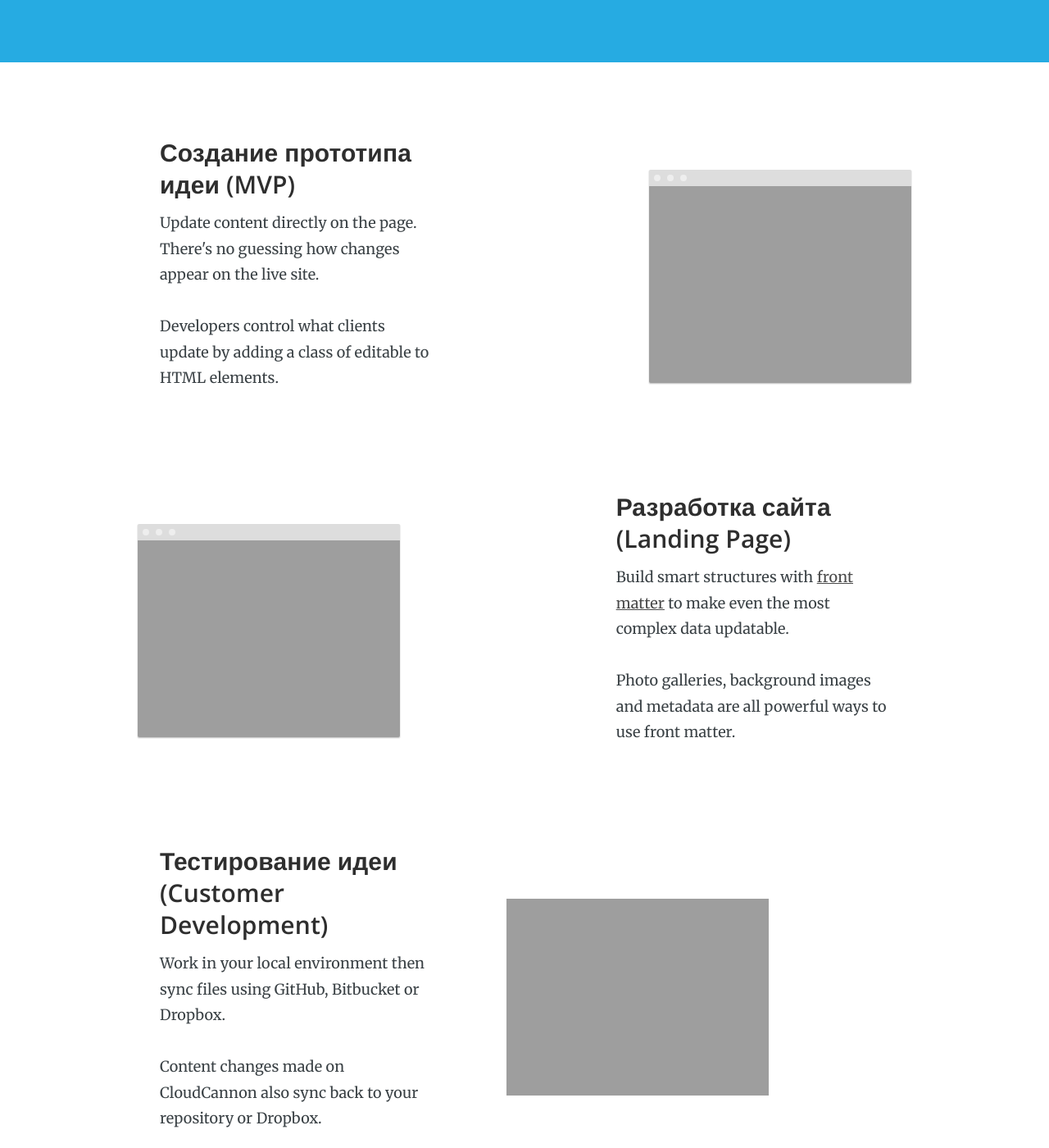
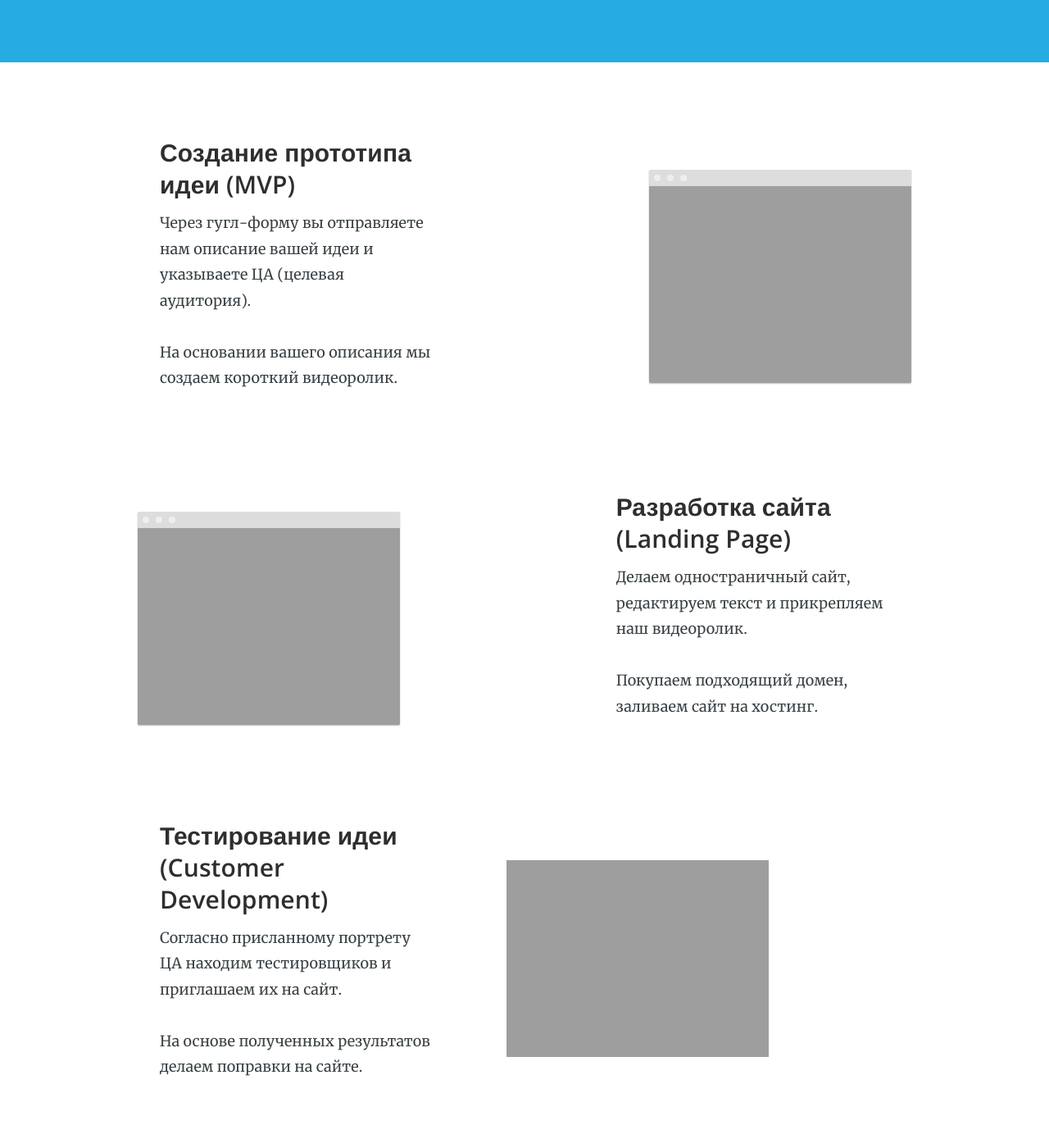
Before and after one commit to RakhimyanTim/enblabs.github.io, a Jekyll site: the page built from pages/index.html, in a window 1280 px wide and 1400 px high, scrolled down 442 px. Shown: the whole window at 82% size. Built offline with Jekyll 4.4.1, drawn with Linux system fonts in a browser that asks for light colours; nearby versions of some CDN libraries.

Commit message:
Update index.html

```diff
--- a/pages/index.html
+++ b/pages/index.html
@@ -23,9 +23,9 @@ sitemap:
 	<div class="container">
 		<div class="new-text">
 			<h3>Создание прототипа идеи (MVP)</h3>
-			<p>Update content directly on the page. There's no guessing how changes appear on the live site.</p>
+			<p>Через гугл-форму вы отправляете нам описание вашей идеи и указываете ЦА (целевая аудитория).</p>
 
-			<p>Developers control what clients update by adding a class of editable to HTML elements.</p>
+			<p>На основании вашего описания мы создаем короткий видеоролик.</p>
 		</div>
 		<div class="new-image">
 			<div>
@@ -39,9 +39,9 @@ sitemap:
 	<div class="container">
 		<div class="new-text">
 			<h3>Разработка сайта (Landing Page)</h3>
-			<p>Build smart structures with <a href="https://jekyllrb.com/docs/frontmatter/">front matter</a> to make even the most complex data updatable.</p>
+			<p>Делаем одностраничный сайт, редактируем текст и прикрепляем наш видеоролик.</p>
 
-			<p>Photo galleries, background images and metadata are all powerful ways to use front matter.</p>
+			<p>Покупаем подходящий домен, заливаем сайт на хостинг.</p>
 		</div>
 		<div class="new-image">
 			<div>
@@ -55,8 +55,8 @@ sitemap:
 	<div class="container">
 		<div class="new-text">
 			<h3>Тестирование идеи (Customer Development)</h3>
-			<p>Work in your local environment then sync files using GitHub, Bitbucket or Dropbox.</p>
-			<p>Content changes made on CloudCannon also sync back to your repository or Dropbox.</p>
+			<p>Согласно присланному портрету ЦА находим тестировщиков и приглашаем их на сайт.</p>
+			<p>На основе полученных результатов делаем поправки на сайте.</p>
 		</div>
 		<div class="new-image">
 			<div>
```
